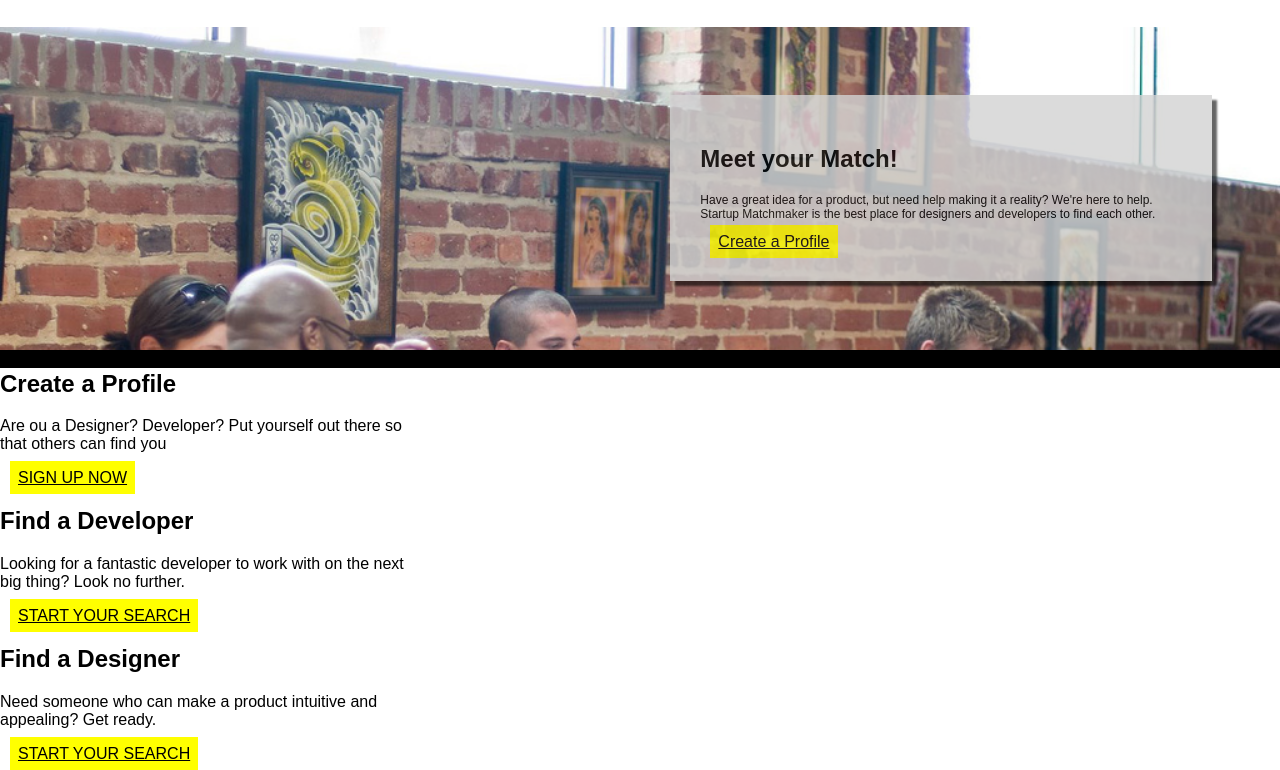
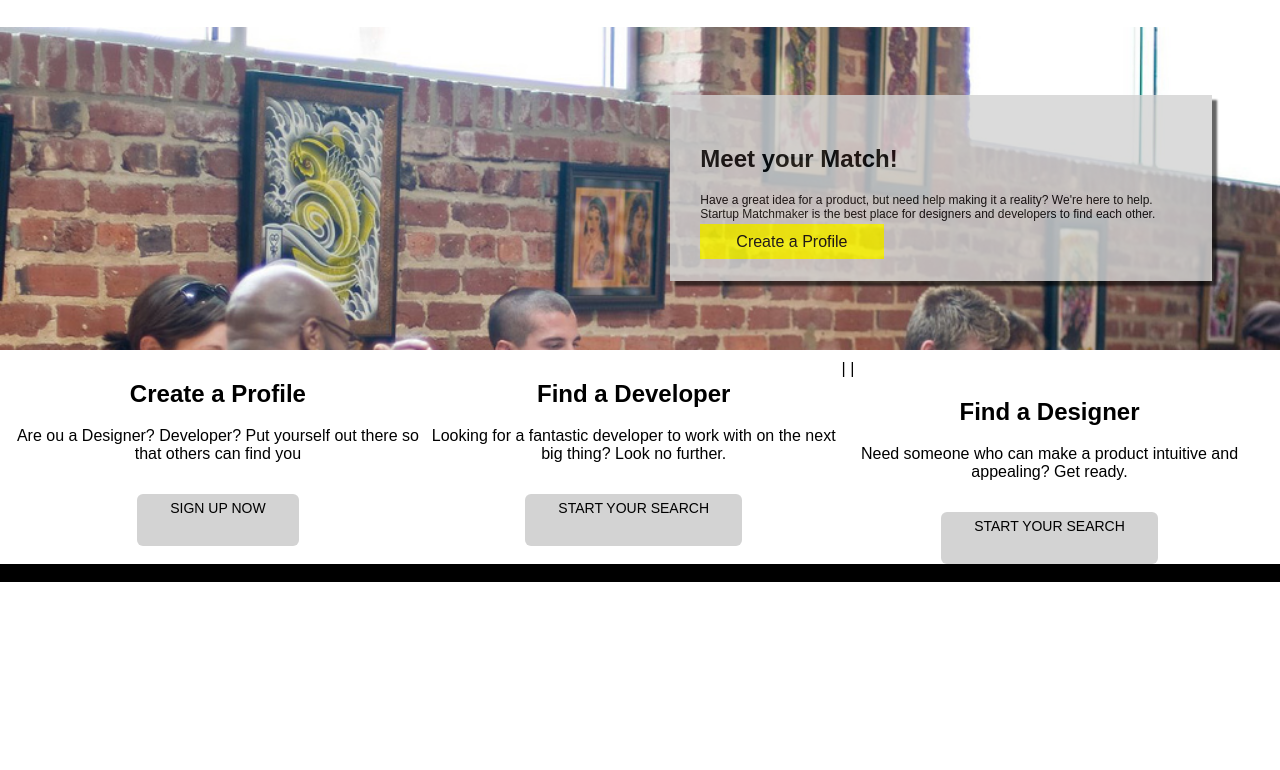
Before and after one commit to caaitken/GA, a plain HTML site: page week 3/centering/index.html in a window 1280 px wide. Shown: the part 136-906 px from the top of the page. After the commit the page ends 800 px from the top, so only its background shows below. Drawn offline with Linux system fonts and the light colour scheme.

```diff
--- a/week 3/centering/css/style.css
+++ b/week 3/centering/css/style.css
@@ -14,6 +14,7 @@
      float: left;
      width: 100%;
      border-bottom: yellow solid 5px;
+     font-family: 'Merriweather', sans-serif;
 }
 h1 {
      color: yellow;
@@ -58,6 +59,7 @@
      opacity: 0.8;
      box-shadow: 5px 5px 2px 0px rgba(0,0,0,0.75);
      background-color: lightgrey;
+     font-family: 'Merriweather', sans-serif;
 }
 .firstbox p{
      font-size: 12px;
@@ -66,18 +68,49 @@
 .button {
      background-color: yellow;
      color: black;
-     padding: 5px;
-     margin: 10px;
+     padding: 6px 33px;
+     margin: 15px 0 0 0;
      border: solid yellow;
+     text-decoration: none;
+     font-family: 'Merriweather', sans-serif;
 
 }
 .boxes {
-background-color: none;
-float: left;
-width: 33%;
+     margin: 10px;
+     display: block;
+     position: relative;
 }
-
-
+.box1 {
+     text-align: center;
+     float: left;
+     width: 33%;
+}
+.box2{
+     text-align: center;
+     float: left;
+     width: 33%;
+}
+.box3{
+     text-align: center;
+     float: left;
+     width: 33%;
+}
+.buttong {
+     height: 40px;
+     padding: 6px 33px;
+     font-size: 14px;
+     text-decoration: none;
+     text-align: center;
+     background-color: lightgrey;
+     color: black;
+     border-radius: 6px;
+     margin: 15px 0 0 0;
+     display: inline-block;
+     font-family: 'Merriweather', sans-serif;
+}
+.clear{
+     clear: both;
+}
 .footer {
      background-color: black;
      width: 100%;
--- a/week 3/centering/index.html
+++ b/week 3/centering/index.html
@@ -43,33 +43,31 @@
 		<div class="infobox">
 			<h2>Create a Profile</h2>
 			<p>Are ou a Designer? Developer? Put yourself out there so that others can find you</p>
-			<a class="button" href="#">SIGN UP NOW</a>
+			<a class="buttong" href="#">SIGN UP NOW</a>
 		</div>
 		</section>
-
+	|
 		<section class="box2">
 		<div class="infobox">
 			<h2>Find a Developer</h2>
 			<p>Looking for a fantastic developer to work with on the next big thing? Look no further.</p>
-			<a class="button" href="#">START YOUR SEARCH</a>
+			<a class="buttong" href="#">START YOUR SEARCH</a>
 		</div>
 		</section>
-
+	|
 		<section class="box3">
 		<div class="infobox">
 			<h2>Find a Designer</h2>
 			<p>Need someone who can make a product intuitive and appealing? Get ready.</p>
-			<a class="button" href="#">START YOUR SEARCH</a>
+			<a class="buttong" href="#">START YOUR SEARCH</a>
 		</div>
 		</section>
 		</div>
-
-
-			<footer>
+	<div class="clear"</div>
+		<footer>
 			<div class="footer">
 				&copy; 2013 Startup Matchmaker. Made in NY.
 			</div>
 			</footer>
-		</div>
 	</body>
 </html>
```
